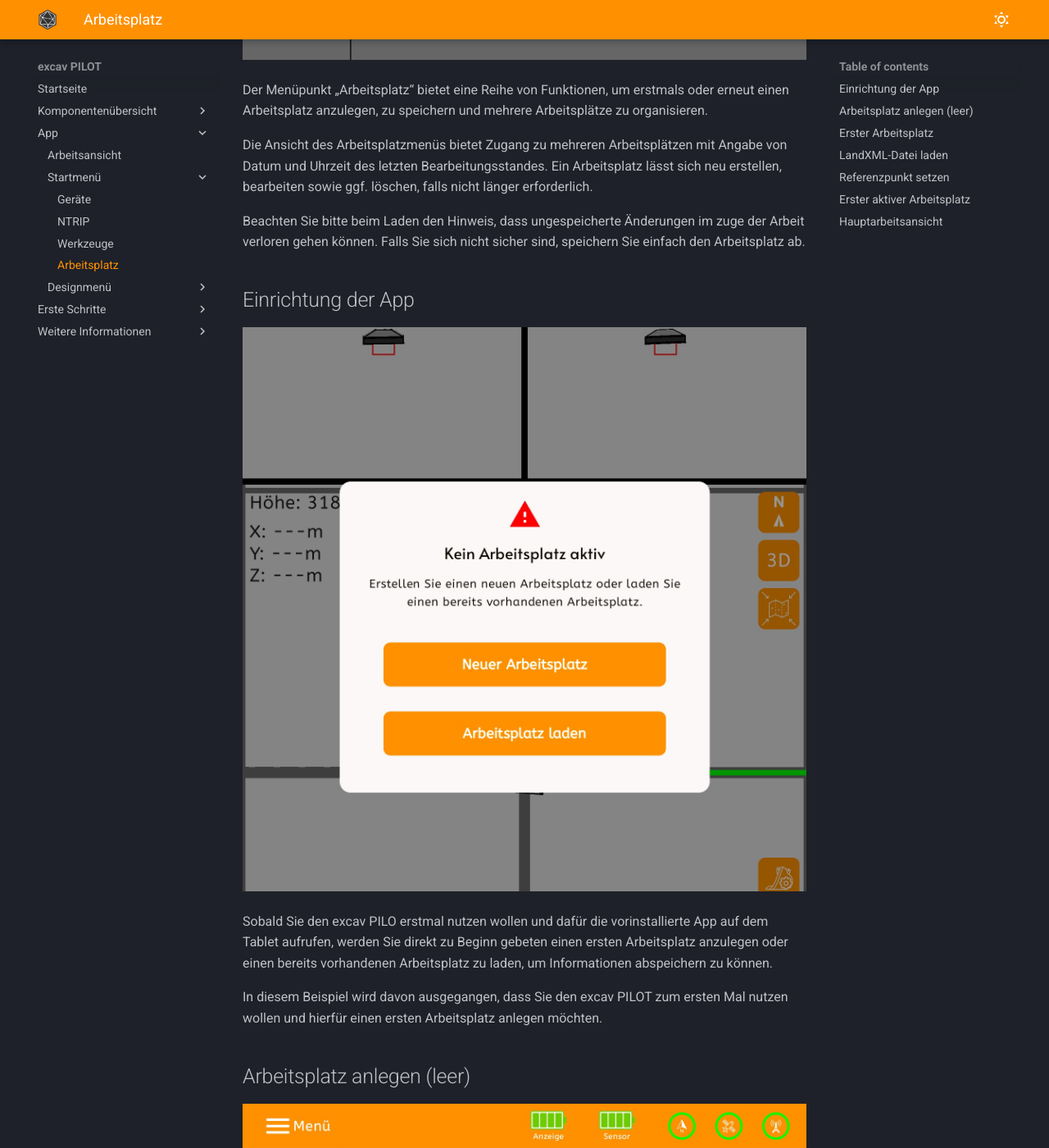
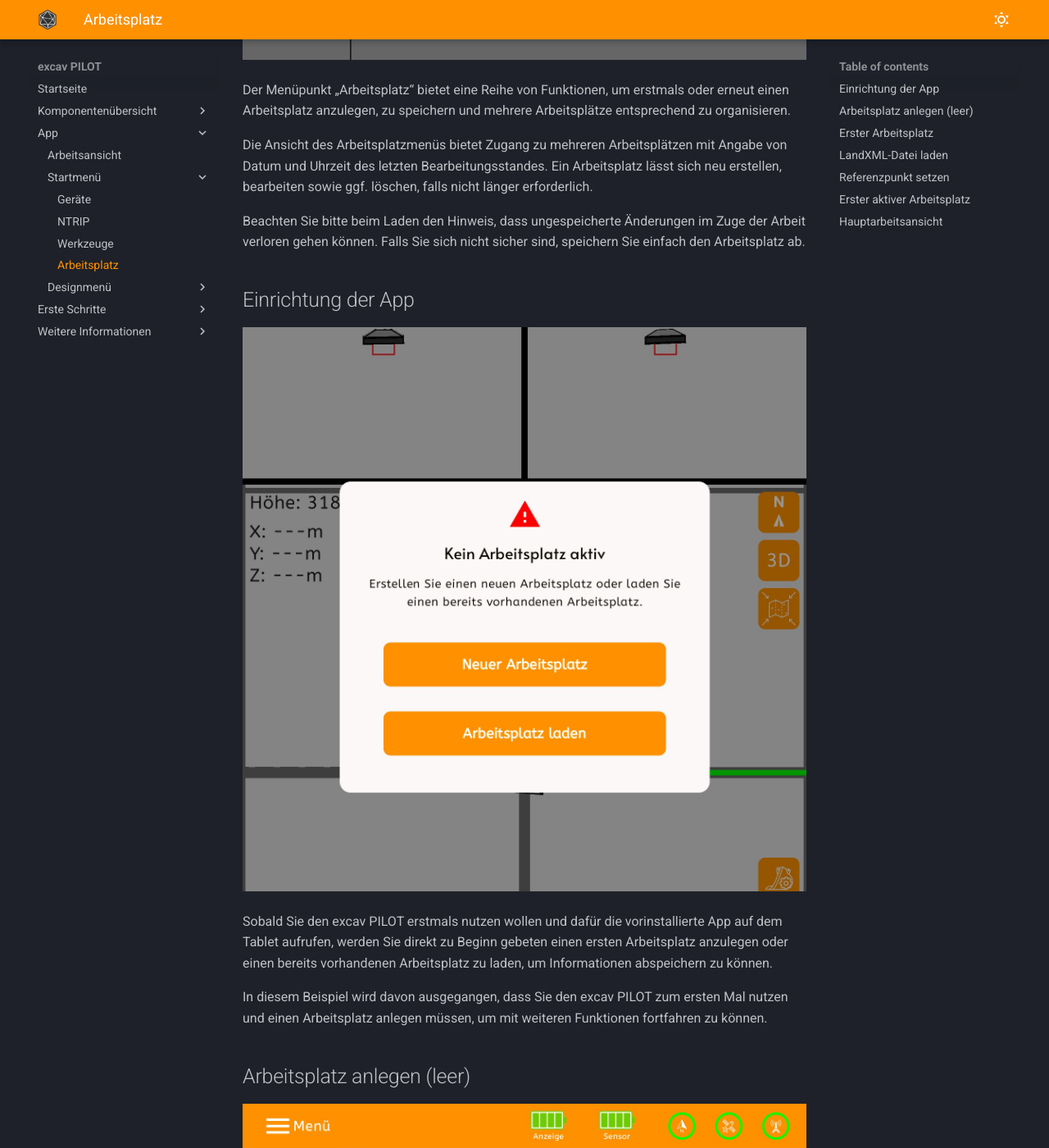
Before and after one commit to tobias-sizmann/mkdocs-excavpilot, an MkDocs documentation site: the page built from docs/Arbeitsplatz/Arbeitsplatz.md, in a window 1280 px wide and 1400 px high, scrolled down 836 px. Shown: the whole window at 82% size. Built offline with MkDocs 1.6.1 and Material for MkDocs 9.7.7, drawn with Linux system fonts in a browser that asks for light colours; some of the changed text lies outside the part shown.

Commit message:
Kleinere Anpassungen | Seiten

```diff
--- a/docs/Arbeitsplatz/Arbeitsplatz.md
+++ b/docs/Arbeitsplatz/Arbeitsplatz.md
@@ -12,11 +12,11 @@
   <img width="100%" src="/images_docs/Screenshot Arbeitsplatz (4) - Kopie.jpg"/>
 </p>
 
-Der Menüpunkt „Arbeitsplatz“ bietet eine Reihe von Funktionen, um erstmals oder erneut einen Arbeitsplatz anzulegen, zu speichern und mehrere Arbeitsplätze zu organisieren.
+Der Menüpunkt „Arbeitsplatz“ bietet eine Reihe von Funktionen, um erstmals oder erneut einen Arbeitsplatz anzulegen, zu speichern und mehrere Arbeitsplätze entsprechend zu organisieren.
 
 Die Ansicht des Arbeitsplatzmenüs bietet Zugang zu mehreren Arbeitsplätzen mit Angabe von Datum und Uhrzeit des letzten Bearbeitungsstandes. Ein Arbeitsplatz lässt sich neu erstellen, bearbeiten sowie ggf. löschen, falls nicht länger erforderlich.
 
-Beachten Sie bitte beim Laden den Hinweis, dass ungespeicherte Änderungen im zuge der Arbeit verloren gehen können. Falls Sie sich nicht sicher sind, speichern Sie einfach den Arbeitsplatz ab.
+Beachten Sie bitte beim Laden den Hinweis, dass ungespeicherte Änderungen im Zuge der Arbeit verloren gehen können. Falls Sie sich nicht sicher sind, speichern Sie einfach den Arbeitsplatz ab.
 
 
 ## Einrichtung der App
@@ -25,9 +25,9 @@
   <img width="100%" src="/images_docs/Screenshot Arbeitsplatz weitere.jpg"/>
 </p>
 
-Sobald Sie den excav PILO erstmal nutzen wollen und dafür die vorinstallierte App auf dem Tablet aufrufen, werden Sie direkt zu Beginn gebeten einen ersten Arbeitsplatz anzulegen oder einen bereits vorhandenen Arbeitsplatz zu laden, um Informationen abspeichern zu können.
+Sobald Sie den excav PILOT erstmals nutzen wollen und dafür die vorinstallierte App auf dem Tablet aufrufen, werden Sie direkt zu Beginn gebeten einen ersten Arbeitsplatz anzulegen oder einen bereits vorhandenen Arbeitsplatz zu laden, um Informationen abspeichern zu können.
 
-In diesem Beispiel wird davon ausgegangen, dass Sie den excav PILOT zum ersten Mal nutzen wollen und hierfür einen ersten Arbeitsplatz anlegen möchten.
+In diesem Beispiel wird davon ausgegangen, dass Sie den excav PILOT zum ersten Mal nutzen und einen Arbeitsplatz anlegen müssen, um mit weiteren Funktionen fortfahren zu können.
 
 
 ## Arbeitsplatz anlegen (leer)
@@ -36,7 +36,7 @@
   <img width="100%" src="/images_docs/Screenshot Arbeitsplatz (1) - Kopie.jpg"/>
 </p>
 
-Text
+Falls Sie die excav PILOT App zum ersten Mal einrichten oder bisherige Arbeitsplätze gelöscht wurden, dann erscheint die Ansicht für die Arbeitsplätze wie oben auf dem Bild. Folgen Sie einfach der Aufforderung einen neuen Arbeitsplatz anzulegen.
 
 
 ## Erster Arbeitsplatz
```
Also changed, not shown: other parts of docs/Arbeitsplatz/Arbeitsplatz.md (+1 -1 lines), docs/GNSS-Sensor/GNSS-Sensor.md (+2 -2 lines), docs/index.md (+2 -7 lines).
